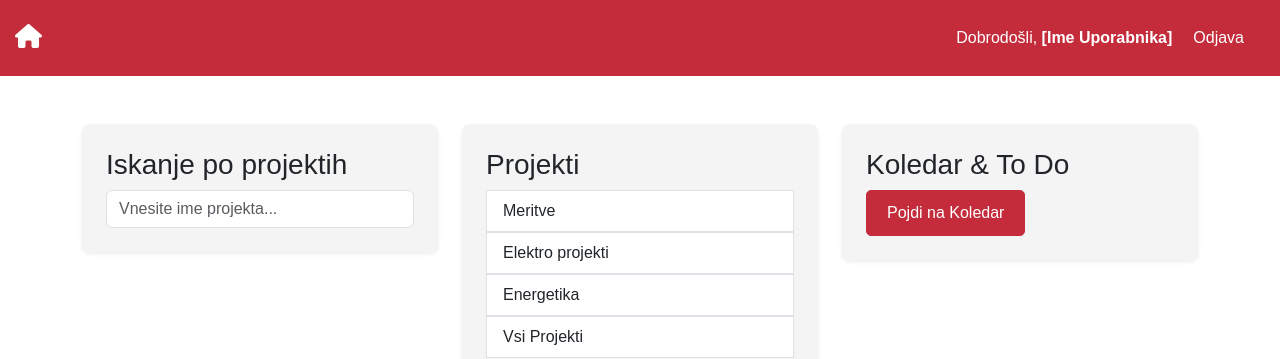
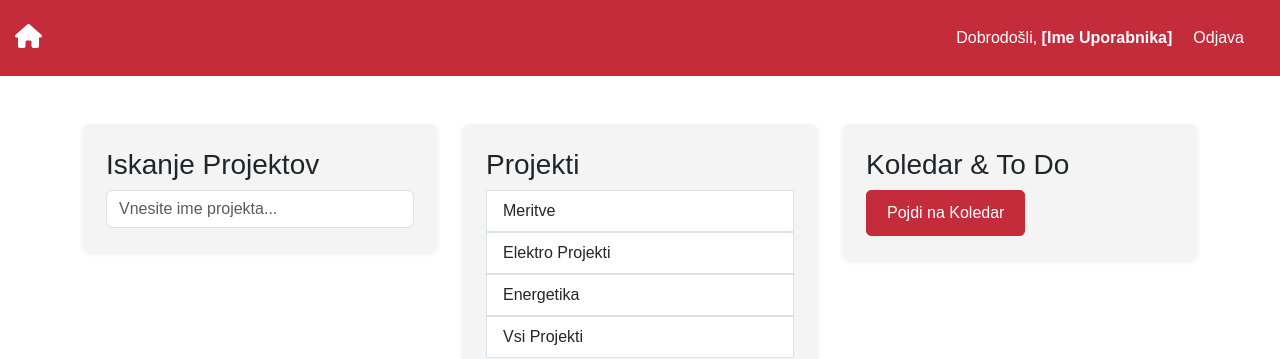
Before and after one commit to Deyc11/React_Elektro_Inzeniring_TB_Website, a React (Vite) app: page / in a window 1280 px wide. Shown: the top 359 px of the page. Built offline with nearby package versions, Linux system fonts and the light colour scheme.

Commit message:
manjši text popravki in Final verzija na localstorage principu

```diff
--- a/src/components/IskanjeBox.jsx
+++ b/src/components/IskanjeBox.jsx
@@ -36,7 +36,7 @@ const IskanjeBox = () => {
   return (
     <div className="col-md-4 mb-4">
       <div className="window-box p-4 shadow-sm" style={{ position: "relative" }}>
-        <h3>Iskanje po projektih</h3>
+        <h3>Iskanje Projektov</h3>
         <input
           type="text"
           className="form-control search-input"
--- a/src/components/ProjectList.jsx
+++ b/src/components/ProjectList.jsx
@@ -69,7 +69,7 @@ const ProjectList = ({ hideList }) => {
               onChange={(e) => setNewProject({ ...newProject, type: e.target.value })}
             >
               <option value="" disabled>
-                Izberite vrsto projekta
+                Vrsta Projekta
               </option>
               <option value="meritve">Meritve</option>
               <option value="elektro_projekt">Elektro projekt</option>
--- a/src/components/ProjektiBox.jsx
+++ b/src/components/ProjektiBox.jsx
@@ -11,7 +11,7 @@ const ProjektiBox = () => {
             <li className="list-group-item">Meritve</li>
           </Link>
           <Link to="/projekti?filter=elektro_projekt" style={{ textDecoration: "none", color: "inherit" }}>
-            <li className="list-group-item">Elektro projekti</li>
+            <li className="list-group-item">Elektro Projekti</li>
           </Link>
           <Link to="/projekti?filter=energetika" style={{ textDecoration: "none", color: "inherit" }}>
             <li className="list-group-item">Energetika</li>
```
